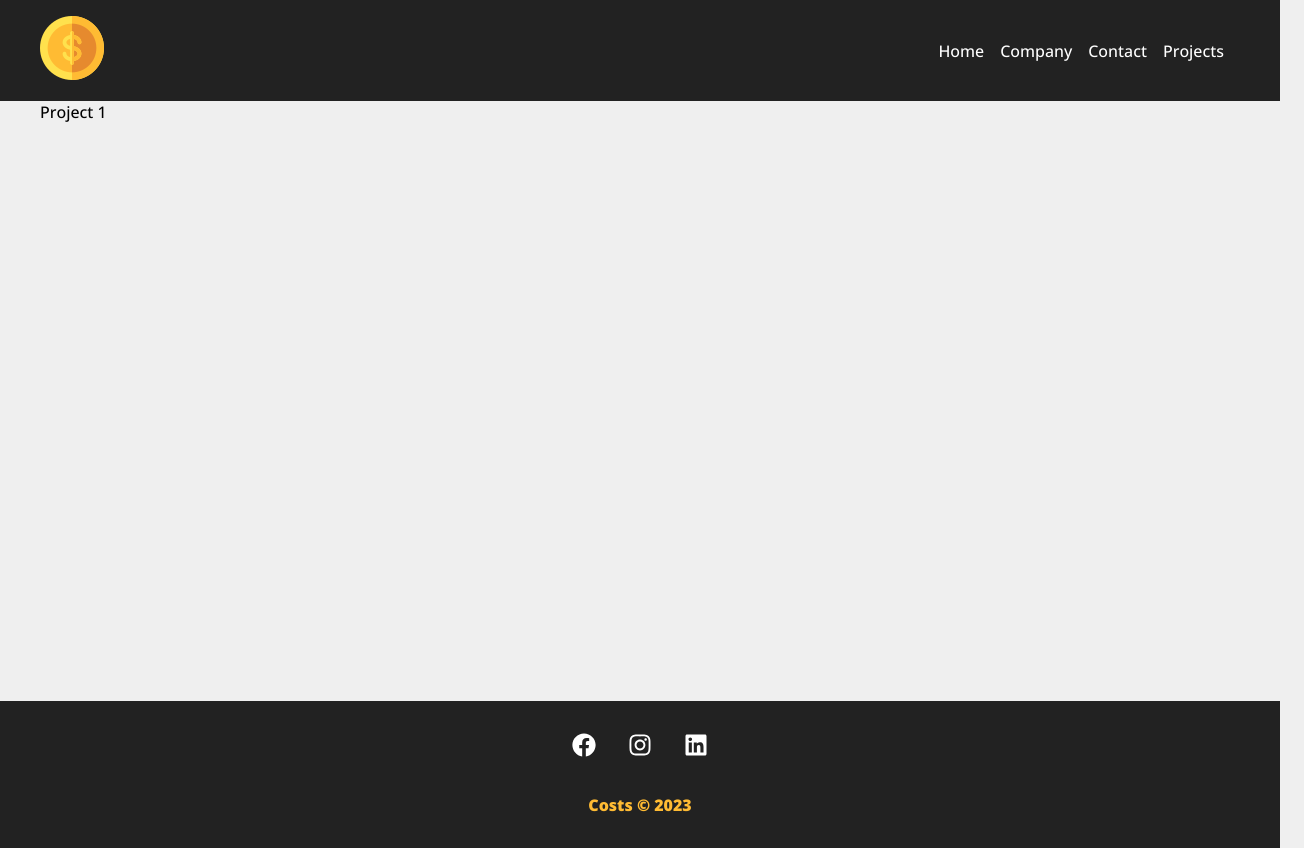
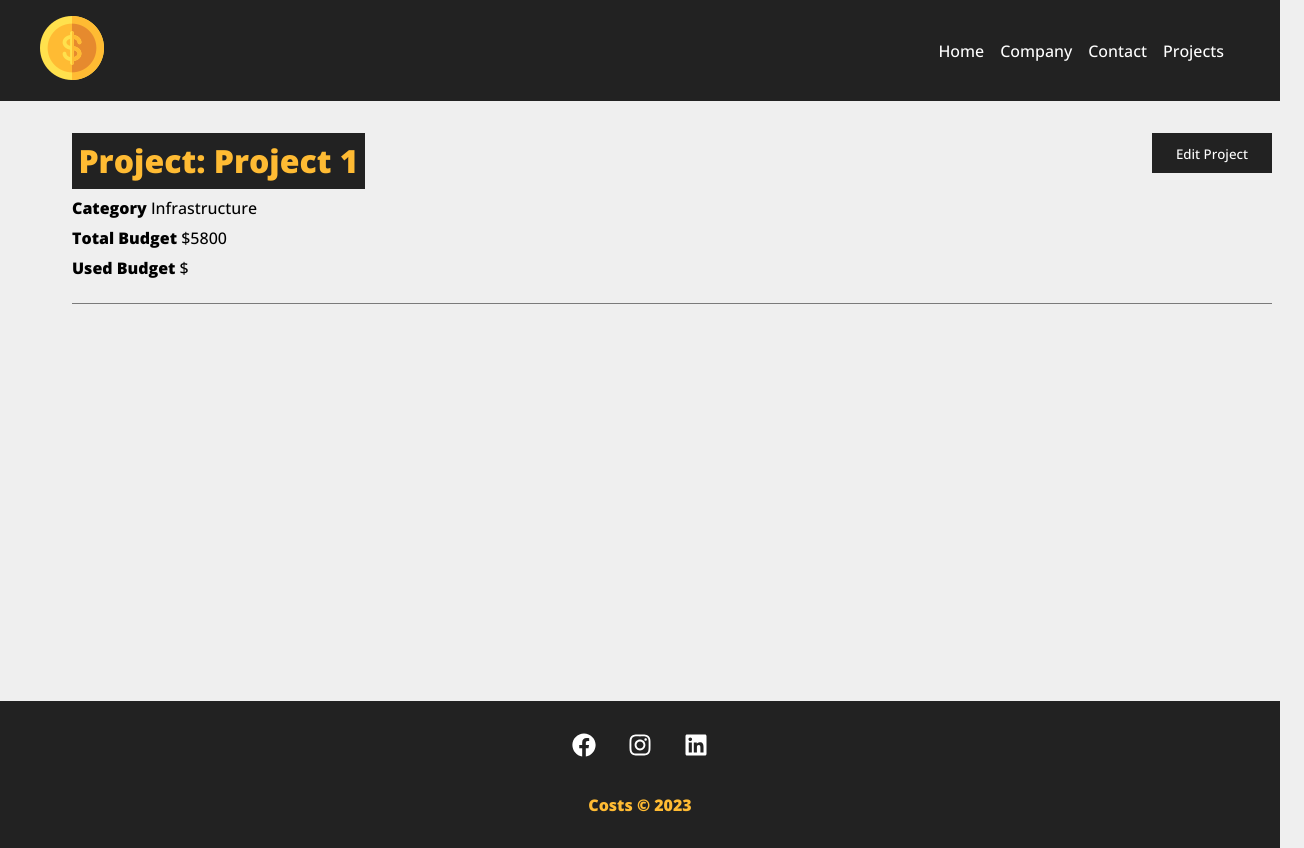
Before and after one commit to LeonamLoureiro/project-management-react, a React (Create React App) app in the folder costs/: page /Project/1 in a window 1280 px wide. Shown: the whole page, 1304 px wide, since content can reach past the window. Built offline with nearby package versions, Linux system fonts and the light colour scheme; data requests are answered from the project's data file.

Commit message:
editing project

```diff
--- a/costs/src/components/pages/Project.js
+++ b/costs/src/components/pages/Project.js
@@ -1,6 +1,8 @@
 import styles from './Project.module.css'
 import { useParams } from 'react-router-dom'
 import { useState, useEffect } from 'react'
+import Loading from '../layout/Loading'
+import Container from '../layout/Container'
 
 function Project() {
 
@@ -8,7 +10,11 @@
 
     const [project, setProject] = useState([])
 
+    const [showProjectForm, setShowProjectForm] = useState(false)
+
     useEffect(() => {
+        setTimeout(() => {
+
             fetch(`http://localhost:5000/projects/${id}` , {
                 method: "GET",
                 headers: {
@@ -21,12 +27,47 @@
                 console.log(data)
             })
             .catch(err => console.log(err))
+            }, 300)
         }, [id])
 
+    function toggleProjectForm() {
+        setShowProjectForm(!showProjectForm)
+    }
+
     return (
-        <div>
-            <p>{project.name}</p>
+        <>
+            {project.name ? (
+                <div className={styles.project_details}>
+                    <Container customClass="column">
+                        <div className={styles.details_container}>
+                            <h1>Project: {project.name}</h1>
+                            <button className={styles.btn} onClick={toggleProjectForm}>{!showProjectForm ? "Edit Project" : "Close"}</button>
+                            {!showProjectForm ? (
+                                <div className={styles.project_info}>
+                                    <p>
+                                        <span>Category</span> {project.category.name}
+                                    </p>
+                                    <p>
+                                        <span>Total Budget</span> ${project.budget}
+                                    </p>
+                                    <p>
+                                        <span>Used Budget</span> ${project.cost}
+                                    </p>
                                 </div>
+                            ) : (
+                                <div className={styles.project_info}>
+                                    <p>
+                                        <span>Total Budget</span> ${project.budget}
+                                    </p>
+                                </div>
+                            ) }
+                        </div>
+                    </Container>
+                </div>
+            ): (
+                <Loading />
+            )}
+        </>
     )
 }
 
--- a/costs/src/components/pages/Project.module.css
+++ b/costs/src/components/pages/Project.module.css
@@ -0,0 +1,48 @@
+.project_details{
+    padding: 2rem;
+
+}
+
+.project_details h1 {
+    margin-bottom: .5rem;
+    background-color: #222;
+    color: #fb3;
+    padding: .4rem;
+}
+
+.project_details p{
+    margin-bottom: .5rem;
+}
+
+.project_details span {
+    font-weight: bold;
+}
+
+.details_container,
+.service_form_container {
+    border-bottom: 1px solid #7a7a7a;
+    margin-bottom: 1rem;
+    padding-bottom: 1rem;
+    display: flex;
+    justify-content: space-between;
+    flex-wrap: wrap;
+}
+
+.btn {
+    background-color: #222;
+    color: #fff;
+    padding: .75rem 1.5rem;
+    text-decoration: none;
+    transition: .5s;
+    cursor: pointer;
+    max-height: 40px;
+    border: none;
+}
+
+.btn:hover {
+    color: #FB3;
+}
+
+.project_info {
+    width: 100%;
+}
```
Lines whose indentation alone changed are shown as unchanged.
